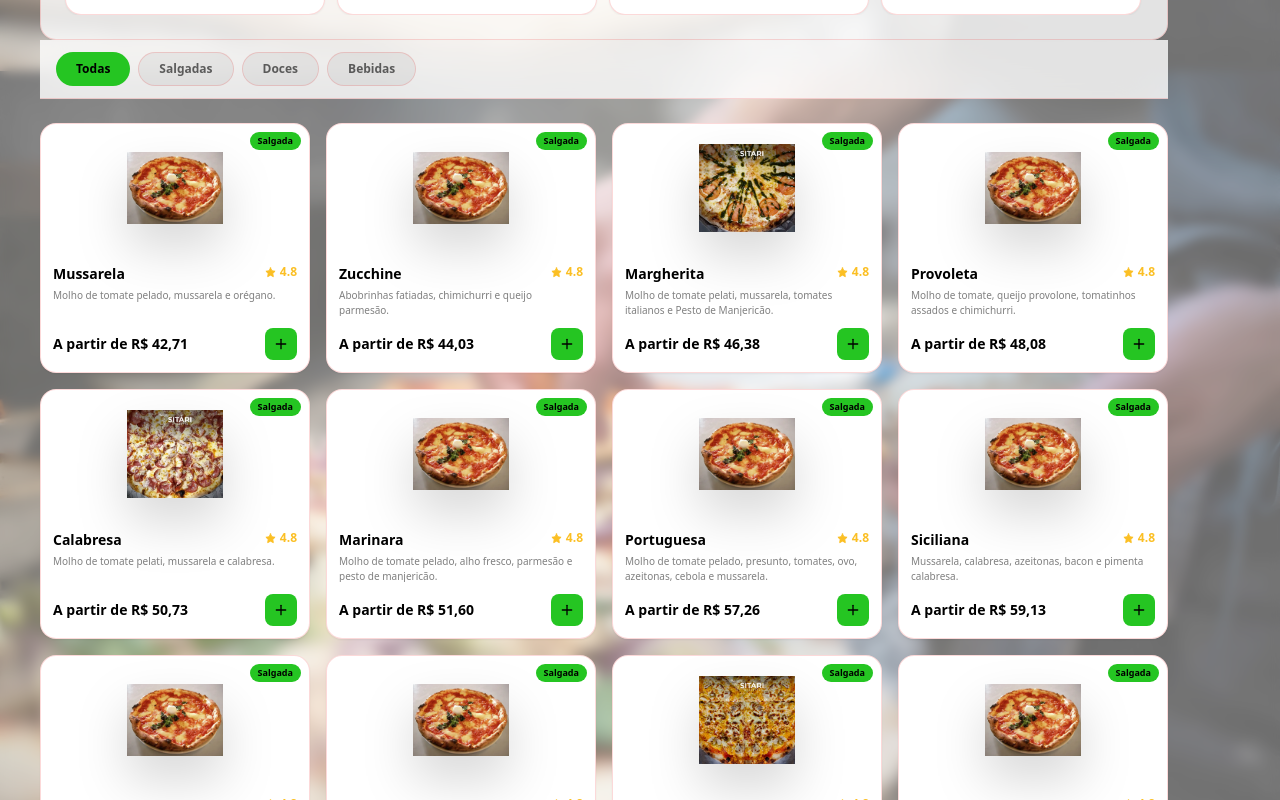
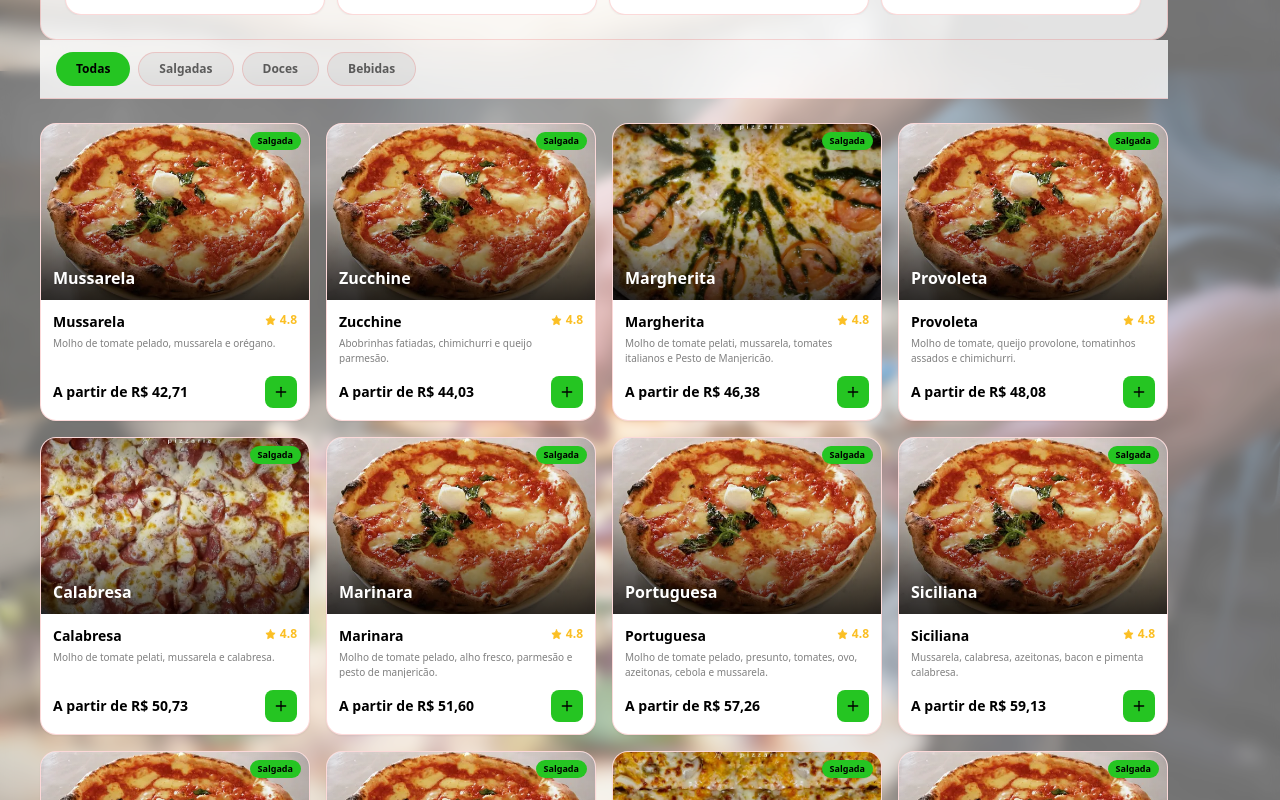
Before and after one commit to vanharelli/Sitari-pizzaria, a React (Vite) app: page / in a window 1280 px wide. Shown: the part 780-1580 px from the top of the page. Built offline with nearby package versions, Linux system fonts and the light colour scheme.

Commit message:
ui: imagem do card em cover estilo netflix

```diff
--- a/src/components/PizzaCard.jsx
+++ b/src/components/PizzaCard.jsx
@@ -16,7 +16,7 @@ export function PizzaCard({ pizza, onSelect, sizeKey }) {
       className="relative rounded-2xl overflow-hidden bg-white border border-red-500/20 shadow-sm"
     >
       <div
-        className="h-32 flex items-center justify-center relative"
+        className="h-40 sm:h-44 flex items-center justify-center relative"
         style={{
           background: `radial-gradient(circle, ${pizza.glowColor}20, transparent)`,
         }}
@@ -24,14 +24,20 @@ export function PizzaCard({ pizza, onSelect, sizeKey }) {
         <img
           src={getPizzaImage(pizza)}
           alt={pizza.name}
-          className="h-24 w-24 object-contain drop-shadow-2xl"
+          className="absolute inset-0 h-full w-full object-cover"
           draggable="false"
         />
+        <div className="absolute inset-0 bg-gradient-to-t from-black/70 via-black/10 to-transparent" />
         <div
           className="absolute top-2 right-2 px-2 py-0.5 rounded-full text-[9px] font-black"
           style={{ background: pizza.tagColor, color: "#000" }}
         >
           {pizza.tag}
+        </div>
+        <div className="absolute bottom-3 left-3 right-3">
+          <p className="text-white font-black text-base leading-tight drop-shadow">
+            {pizza.name}
+          </p>
         </div>
       </div>
       <div className="p-3">
```
